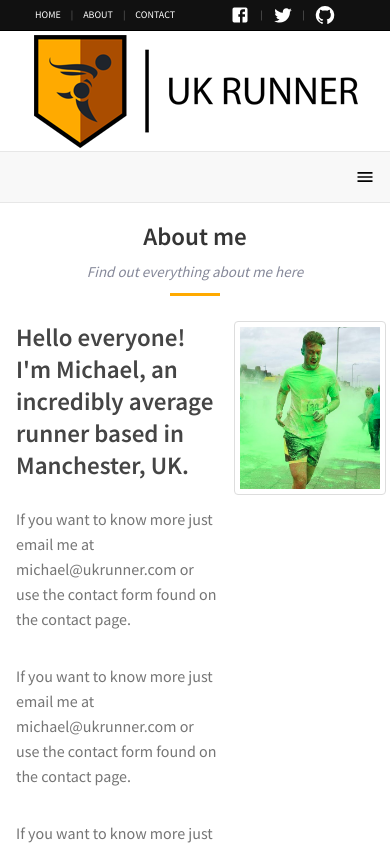
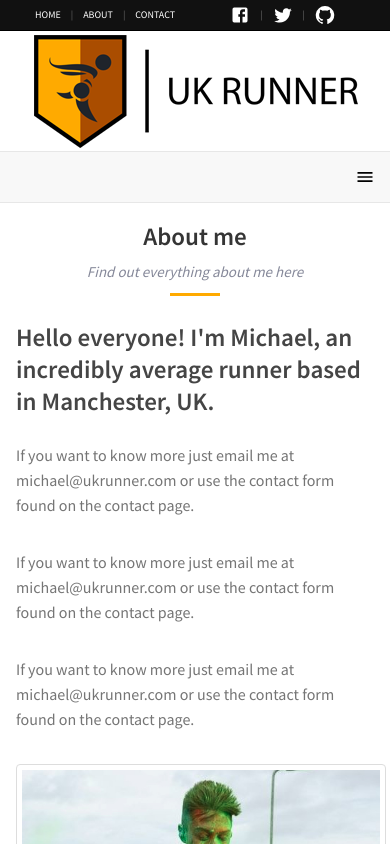
Before and after one commit to Michael-Hutchinson/ukrunner, a React (Vite) app: page /about in a window 390 px wide. Shown: the top 844 px of the page. Built offline with nearby package versions, Linux system fonts and the light colour scheme; no server answers.

Commit message:
fix: add responsive grid values

```diff
--- a/src/pages/About/About.tsx
+++ b/src/pages/About/About.tsx
@@ -28,7 +28,7 @@ function About() {
         <Section>
           <Container>
             <Grid container spacing={2}>
-              <GridText item xs={7}>
+              <GridText item md={7} xs={12}>
                 <h2>Hello everyone! I&apos;m Michael, an incredibly average runner based in Manchester, UK.</h2>
                 <p>
                   If you want to know more just email me at michael@ukrunner.com or use the contact form found on the
@@ -43,7 +43,7 @@ function About() {
                   contact page.
                 </p>
               </GridText>
-              <Grid item xs={5}>
+              <Grid item md={5} xs={12}>
                 <Img alt="" src="./src/images/about.png" />
               </Grid>
             </Grid>
```
